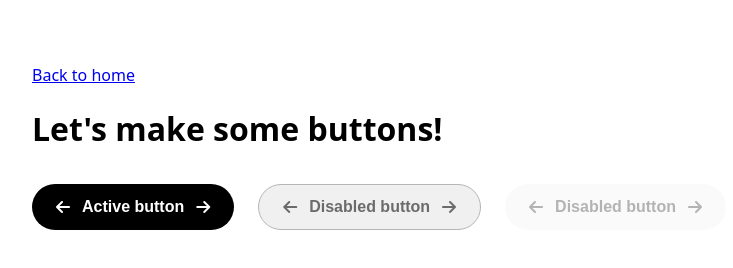
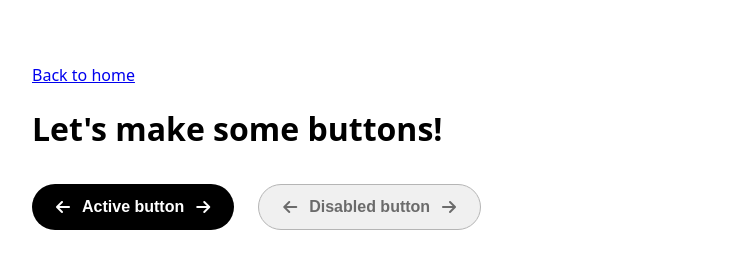
Before and after one commit to hakeller/designsystem-hkat, a plain HTML site: page pages/button.html in a window 1280 px wide. Shown: the whole page, without its empty margins (32-765 px from the left). Drawn offline with Linux system fonts and the light colour scheme.

Commit message:
Update button.html

```diff
--- a/pages/button.html
+++ b/pages/button.html
@@ -13,7 +13,6 @@
 		<div>
 			<button class="default"><i class="fa-solid fa-arrow-left"></i>Active button<i class="fa-solid fa-arrow-right"></i></button>
 			<button class="button button-disabled"><i class="fa-solid fa-arrow-left"></i>Disabled button<i class="fa-solid fa-arrow-right"></i></button>
-			<button disabled><i class="fa-solid fa-arrow-left"></i>Disabled button<i class="fa-solid fa-arrow-right"></i></button>
 		</div>
 </body>
 </html>
```
